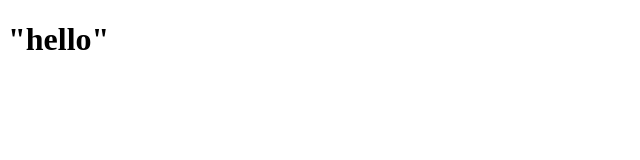
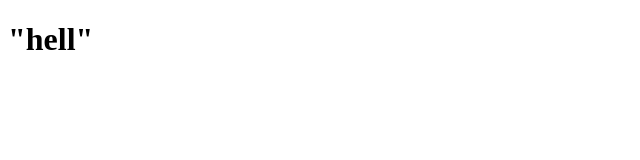
Before and after one commit to Balavishnu25/first, a plain HTML site: page index.html in a window 1280 px wide. Shown: the full height of the page, 0-640 px from the left. Drawn offline with Linux system fonts and the light colour scheme.

Commit message:
Update index.html

```diff
--- a/index.html
+++ b/index.html
@@ -7,6 +7,6 @@
     <title>Doc</title>
 </head>
 <body>
-    <H1>"hello"</H1>
+    <H1>"hell"</H1>
 </body>
 </html>
```
